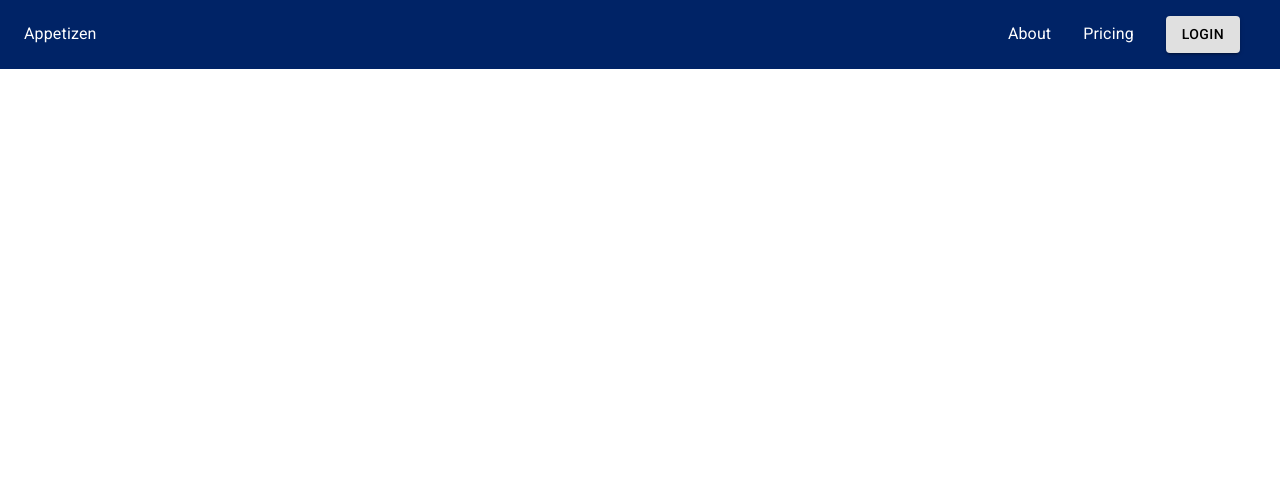
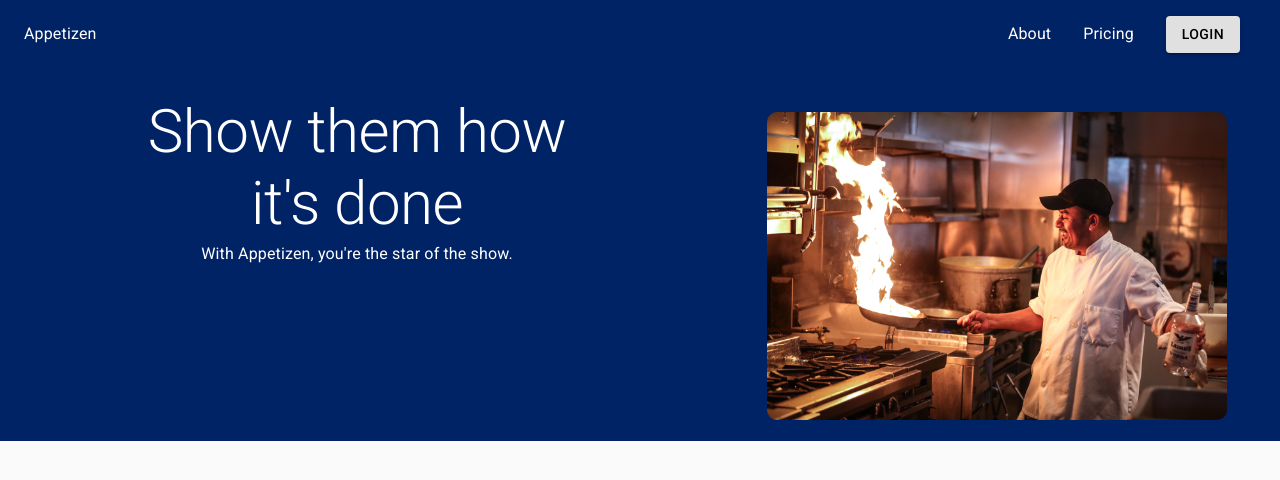
Before and after one commit to pshushereba/appetizen-fe, a React app: page / in a window 1280 px wide. Shown: the top 480 px of the page. Built offline with nearby package versions, Linux system fonts and the light colour scheme.

Commit message:
Slightly fixed websocket issue.

```diff
--- a/src/components/HomePage.js
+++ b/src/components/HomePage.js
@@ -1,13 +1,54 @@
 import React from "react";
 import Nav from "./Nav.js";
 import { makeStyles } from "@material-ui/core/styles";
+import Cssbaseline, { CssBaseline } from "@material-ui/core";
+import { Grid, Typography } from "@material-ui/core/";
+import hero_img from "../assets/home_hero.jpg";
 
-const useStyles = makeStyles((theme) => ({}));
+const useStyles = makeStyles((theme) => ({
+  container: {
+    display: "flex",
+    justifyContent: "space-around",
+    width: "100%",
+    backgroundColor: theme.palette.primary.main,
+    paddingTop: "2rem",
+  },
+  heroText: {
+    color: theme.palette.common.white,
+  },
+  img: {
+    height: "308px",
+    width: "460px",
+    borderRadius: "10px",
+    margin: theme.spacing(2),
+  },
+}));
 
 const HomePage = () => {
+  const classes = useStyles();
+
   return (
     <>
       <Nav />
+      <CssBaseline />
+      <Grid container className={classes.container}>
+        <Grid item direction="column" sm={6}>
+          <Typography variant="h2" align="center" className={classes.heroText}>
+            Show them how
+            <br /> it's done
+          </Typography>
+          <Typography
+            variant="subtitle1"
+            align="center"
+            className={classes.heroText}
+          >
+            With Appetizen, you're the star of the show.
+          </Typography>
+        </Grid>
+        <Grid item>
+          <img src={hero_img} alt="testing" className={classes.img} />
+        </Grid>
+      </Grid>
     </>
   );
 };
--- a/src/components/Video.js
+++ b/src/components/Video.js
@@ -2,11 +2,11 @@ import React, { useState } from "react";
 import Grid from "@material-ui/core/Grid";
 import { makeStyles } from "@material-ui/core/styles";
 import axios from "axios";
-import socketClient from "socket.io-client";
+import io from "socket.io-client";
 const cors = require("cors");
 
-// const SERVER = "https://appetizen-media.herokuapp.com/";
-const SERVER = "http://localhost:5000/";
+const SERVER = "https://appetizen-media.herokuapp.com/testing";
+// const SERVER = "http://localhost:5000/testing";
 
 const useStyles = makeStyles((theme) => ({
   video: {
@@ -19,12 +19,10 @@ const useStyles = makeStyles((theme) => ({
 const Video = () => {
   const classes = useStyles();
   const [myRoom, setMyRoom] = useState("");
-  const socket = socketClient(SERVER);
-
+  const socket = io(SERVER, { transports: ["websocket"] });
+  console.log(socket);
   socket.on("connection", () => {
-    socket.emit("join-room", () => {
-      console.log(`I'm connected with the back-end`);
-    });
+    console.log("connecting to server");
   });
 
   const getRoomID = (e) => {
```
Also changed, not shown: src/assets/home_hero.jpg (added).
